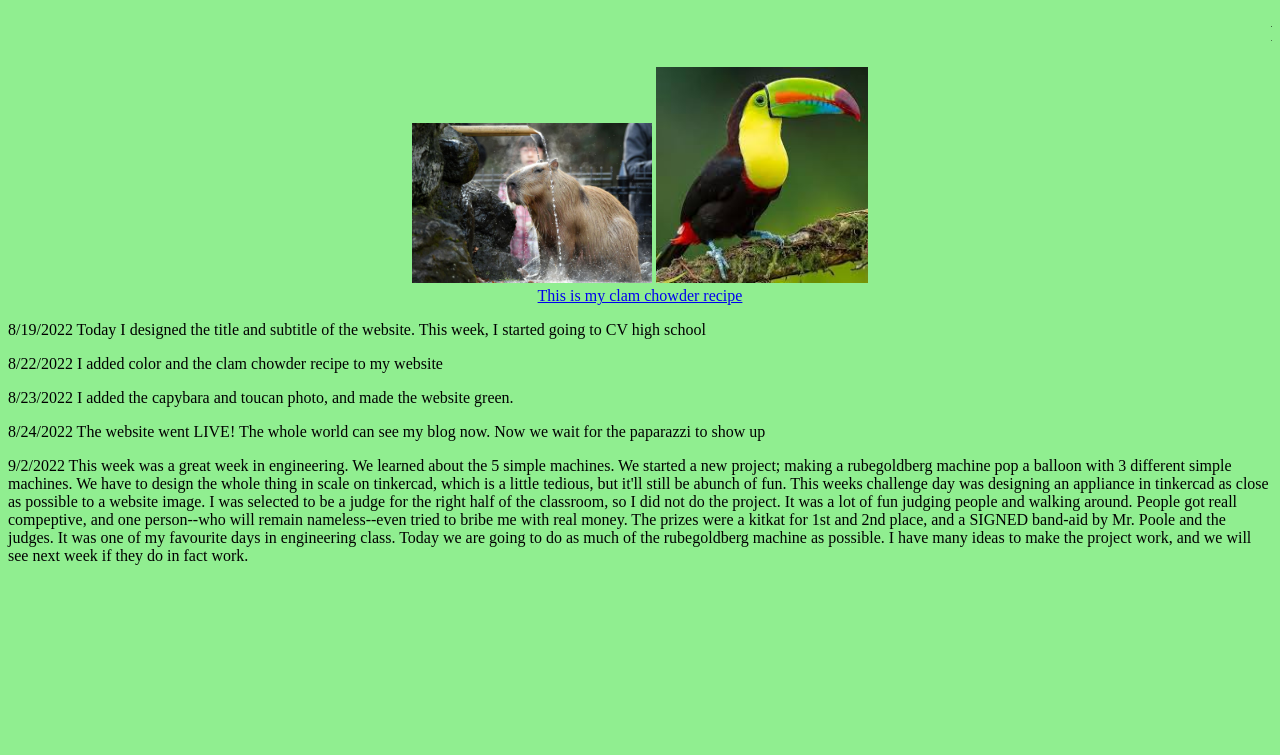
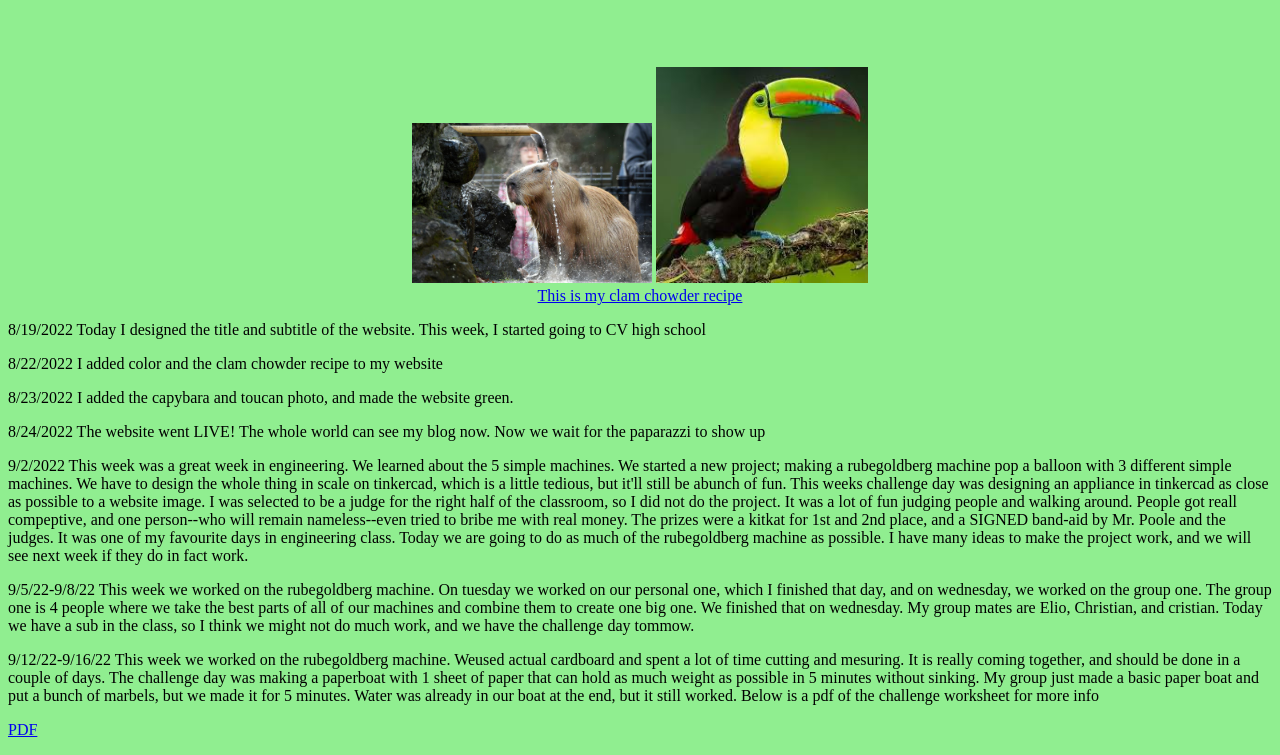
Before and after one commit to theonlyryeguy/Engineering_website, a plain HTML site: page index.html in a window 1280 px wide. Shown: the part 66-821 px from the top of the page. Before the commit the page ends 800 px from the top, so only its background shows below. Drawn offline with Linux system fonts and the light colour scheme.

Commit message:
9/16 update

```diff
--- a/index.html
+++ b/index.html
@@ -30,8 +30,16 @@
         The website went LIVE! The whole world can see my blog now. Now we wait for the paparazzi to show up
     <p>9/2/2022
     This week was a great week in engineering. We learned about the 5 simple machines. We started a new project; making a rubegoldberg machine pop a balloon with 3 different simple machines. We have to design the whole thing in scale on tinkercad, which is a little tedious, but it'll still be  abunch of fun. This weeks challenge day was designing an appliance in tinkercad as close as possible to a website image. I was selected to be a judge for the right half of the classroom, so I did not do the project. It was a lot of fun judging people and walking around. People got reall compeptive, and one person--who will remain nameless--even tried to bribe me with real money. The prizes were a kitkat for 1st and 2nd place, and a SIGNED band-aid by Mr. Poole and the judges. It was one of my favourite days in engineering class. Today we are going to do as much of the rubegoldberg machine as possible. I have many ideas to make the project work, and we will see next week if they do in fact work. </p>
-
+    <p>
+        9/5/22-9/8/22 This week we worked on the rubegoldberg machine. On tuesday we worked on our personal one, which I finished that day, and on wednesday, we worked on the group one. The group one is 4 people where we take the best parts of all of our machines and combine them to create one big one. We finished that on wednesday. My group mates are Elio, Christian, and cristian. Today we have a sub in the class, so I think we might not do much work, and we have the challenge day tommow.
     </p>
 
+    <p>
+        9/12/22-9/16/22
+        This week we worked on the rubegoldberg machine. Weused actual cardboard and spent a lot of time cutting and mesuring. It is really coming together, and should be done in a couple of days. The challenge day was making a paperboat with 1 sheet of paper that can hold as much weight as possible in 5 minutes without sinking. My group just made a basic paper boat and put a bunch of marbels, but we made it for 5 minutes. Water was already in our boat at the end, but it still worked. Below is a pdf of the challenge worksheet for more info
+    </p>
+    <p>
+        <a href="./Paperboat.pdf">PDF</a>
+    </p>
     </body>
 </html>
```
Also changed, not shown: 1 other file.
